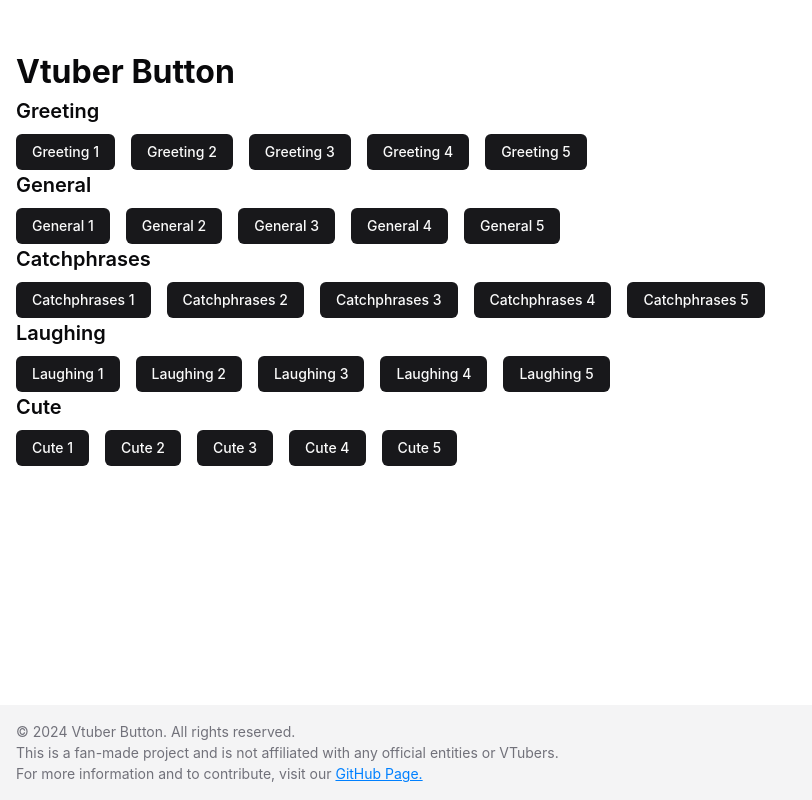
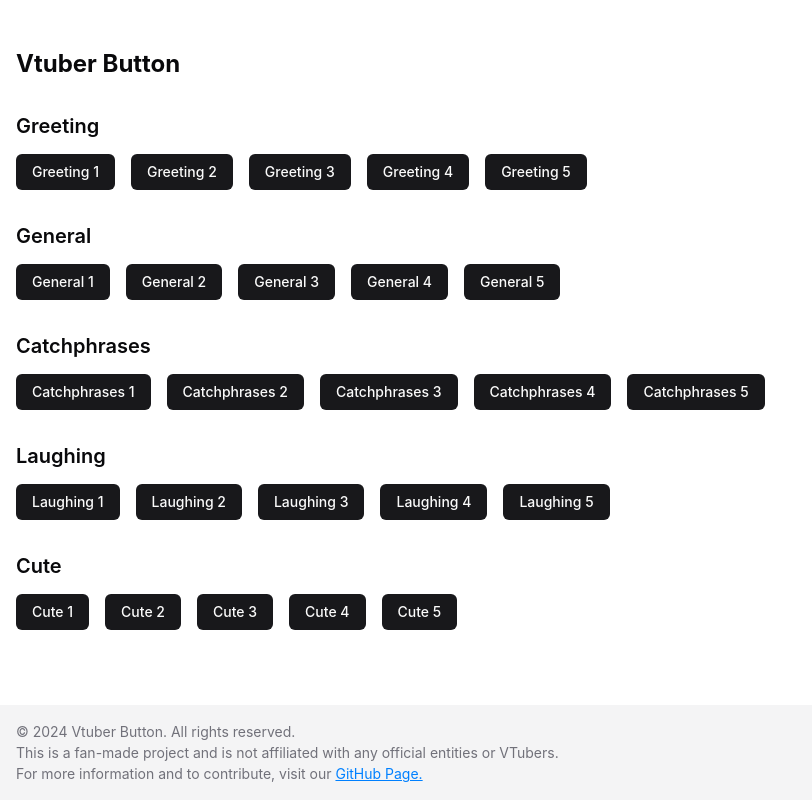
Before and after one commit to Pyrospower/vtuber-button-starter, a Svelte app: page / in a window 1280 px wide. Shown: the whole page, without its empty margins (0-812 px from the left). Built offline with nearby package versions, Linux system fonts and the light colour scheme.

Commit message:
style: updated titles and spacing in sections

```diff
--- a/src/App.svelte
+++ b/src/App.svelte
@@ -68,21 +68,29 @@
     padding: 1rem;
     background-color: hsl(var(--clr-background));
     color: hsl(var(--clr-foreground));
-    &:not(:last-child) {
-      margin-bottom: 2rem;
-    }
+  }
+
+  h1 {
+    font-size: 1.5rem;
+    line-height: 2rem;
+    font-weight: 700;
+    margin-bottom: 1rem;
   }
 
   h2 {
     font-size: 1.25rem;
     font-weight: 600;
-    margin-bottom: 0.5rem;
+    line-height: 1.75rem;
+    margin-bottom: 0.875rem;
   }
 
-  section > div {
-    display: flex;
-    flex-wrap: wrap;
-    gap: 1rem;
+  section {
+    padding-block: 1rem;
+    & > div {
+      display: flex;
+      flex-wrap: wrap;
+      gap: 1rem;
+    }
   }
 
   button {
```
